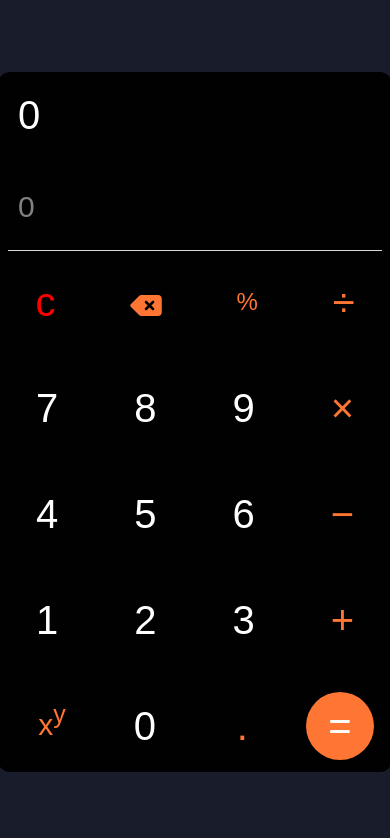
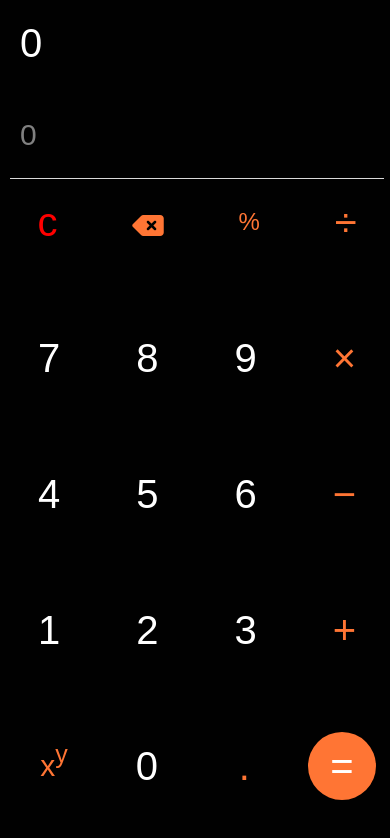
Before and after one commit to CoolNewsGuy/calculator, a plain HTML site: page index.html in a window 390 px wide. Drawn offline with Linux system fonts and the light colour scheme.

Commit message:
Make the caclulator responsive

```diff
--- a/styles.css
+++ b/styles.css
@@ -155,3 +155,22 @@ body {
 .functions .equal:hover::after {
     background: #f00;
 }
+
+@media (max-width: 400px) {
+    body {
+        background: var(--calculator-color);
+        -webkit-tap-highlight-color: transparent;
+        height: 100vh;
+        position: relative;
+    }
+
+    .calculator {
+        min-height: 100%;
+        position: absolute;
+        border-radius: 0;
+    }
+
+    .functions {
+        gap: 90px;
+    }
+}
```
